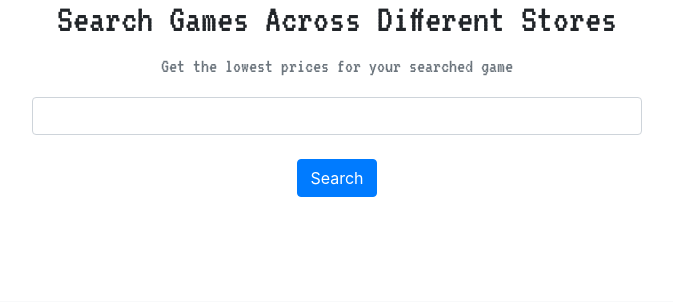
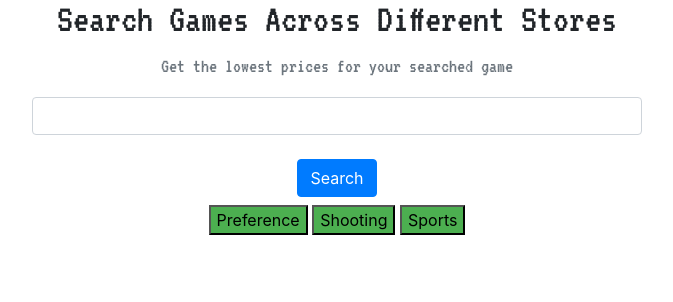
Before and after one commit to lzh982/videogamemarket, a Flask app: template templates/index1.html in a window 1280 px wide. Shown: the part 197-499 px from the top of the page, without its empty margins (303-976 px from the left). Run offline with Flask 2, Linux system fonts and the light colour scheme; the template is opened without the code that fills it, so the values that code supplies are empty; some libraries are stand-ins or nearby versions.

Commit message:
Button Changes for Preference

```diff
--- a/templates/index1.html
+++ b/templates/index1.html
@@ -39,6 +39,7 @@
       .pix{
         font-family: 'VT323', monospace;
       }
+      .button2 {background-color: #4CAF50;}
     </style>
 
     <!-- Custom styles for this template -->
@@ -70,6 +71,10 @@
       </div>
       <p>
         <button type="submit" name="submit" value="search" class="btn btn-primary my-2">Search</button>
+        <br>
+        <button type="preference" name="submit" value="search" class="button button2">Preference</button>
+        <button type="preference" name="submit" value="search" class="button button2">Shooting</button>
+        <button type="preference" name="submit" value="search" class="button button2">Sports</button>
 
       </p>
       </form>
```
